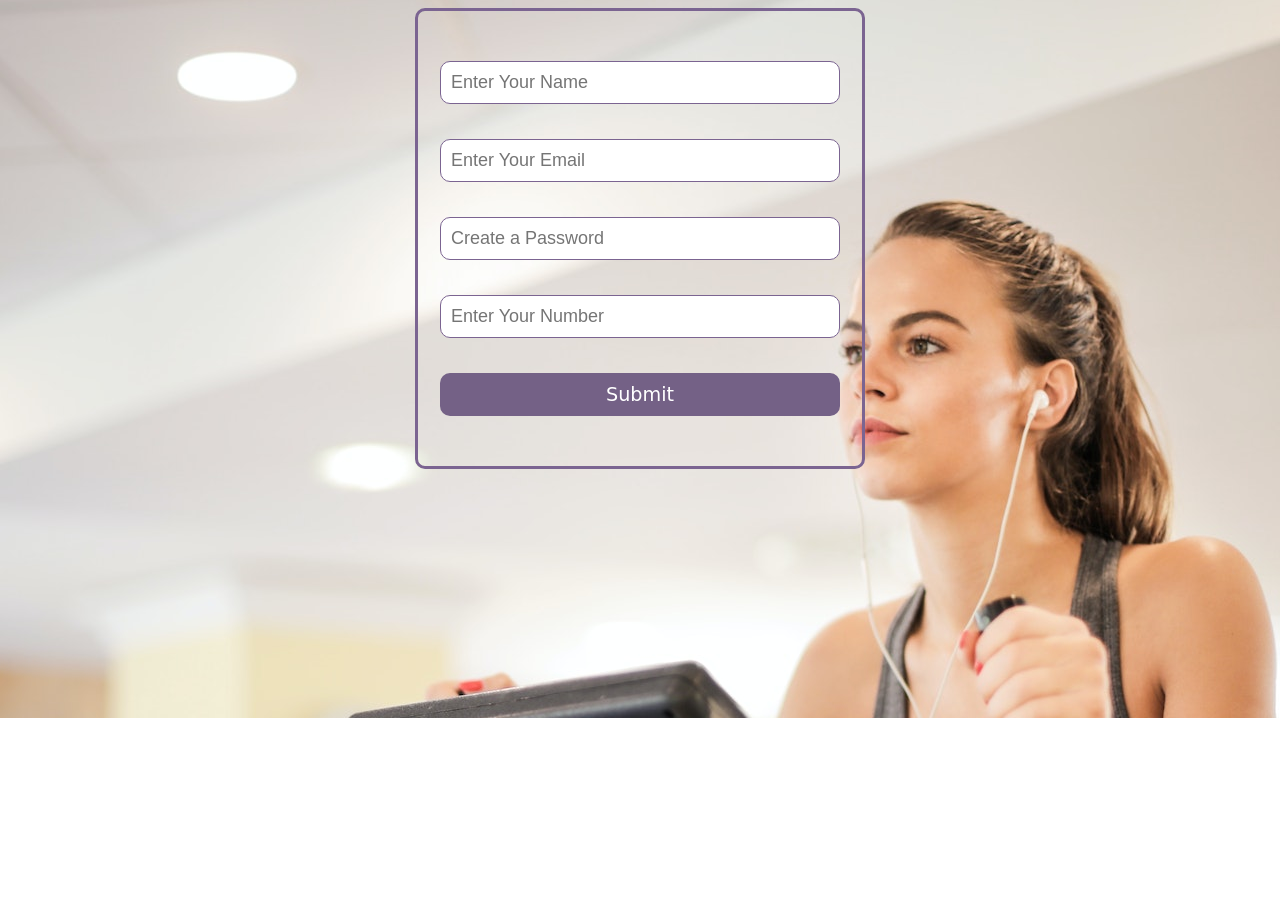
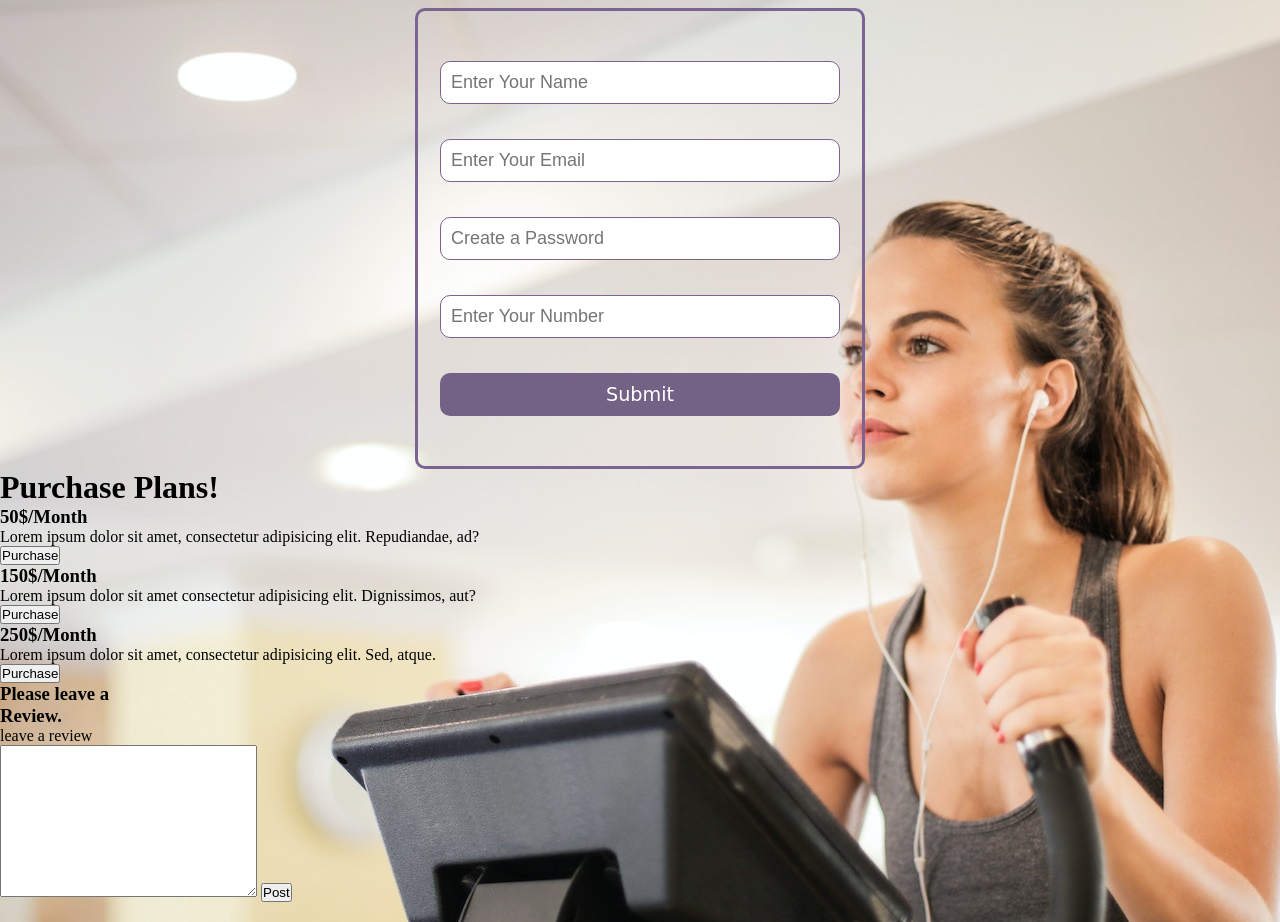
Before and after one commit to SHANLWF10/First_project, a plain HTML site: page index.html in a window 1280 px wide. Shown: the part 82-1004 px from the top of the page. Before the commit the page ends 800 px from the top, so only its background shows below. Drawn offline with Linux system fonts and the light colour scheme.

Commit message:
Update index.html

```diff
--- a/index.html
+++ b/index.html
@@ -25,6 +25,32 @@
           <input type="number" placeholder="Enter Your Number">
           <input type="button" value="Submit" class="btn">
         </div>
+        <div class="prices">
+            <h1>Purchase Plans!</h1>
+        </div>
+        <div class="price">
+            <div class="grid grid-1">
+                <h3>50$/Month</h3>
+                <p>Lorem ipsum dolor sit amet, consectetur adipisicing elit. Repudiandae, ad?</p>
+                <button>Purchase</button>
+            </div>
+            <div class="grid grid-2">
+                <h3>150$/Month</h3>
+                <p>Lorem ipsum dolor sit amet consectetur adipisicing elit. Dignissimos, aut?</p>
+                <button>Purchase</button>
+            </div>
+            <div class="grid grid-3">
+                <h3>250$/Month</h3>
+                <p>Lorem ipsum dolor sit amet, consectetur adipisicing elit. Sed, atque.</p>
+                <button>Purchase</button>
+            </div>
+            <div id="hidden">
+                <h3>Please leave a <br> Review.</h3>
+                <div class="textarea">
+                <p class="para">leave a review</p>
+                    <textarea name="text" id="text" cols="30" rows="10"></textarea>
+                    <button class="btn-review" onclick="review()">Post</button>
+                </div>
     </main>
 <script src="script.js"></script>
 </body>
```
